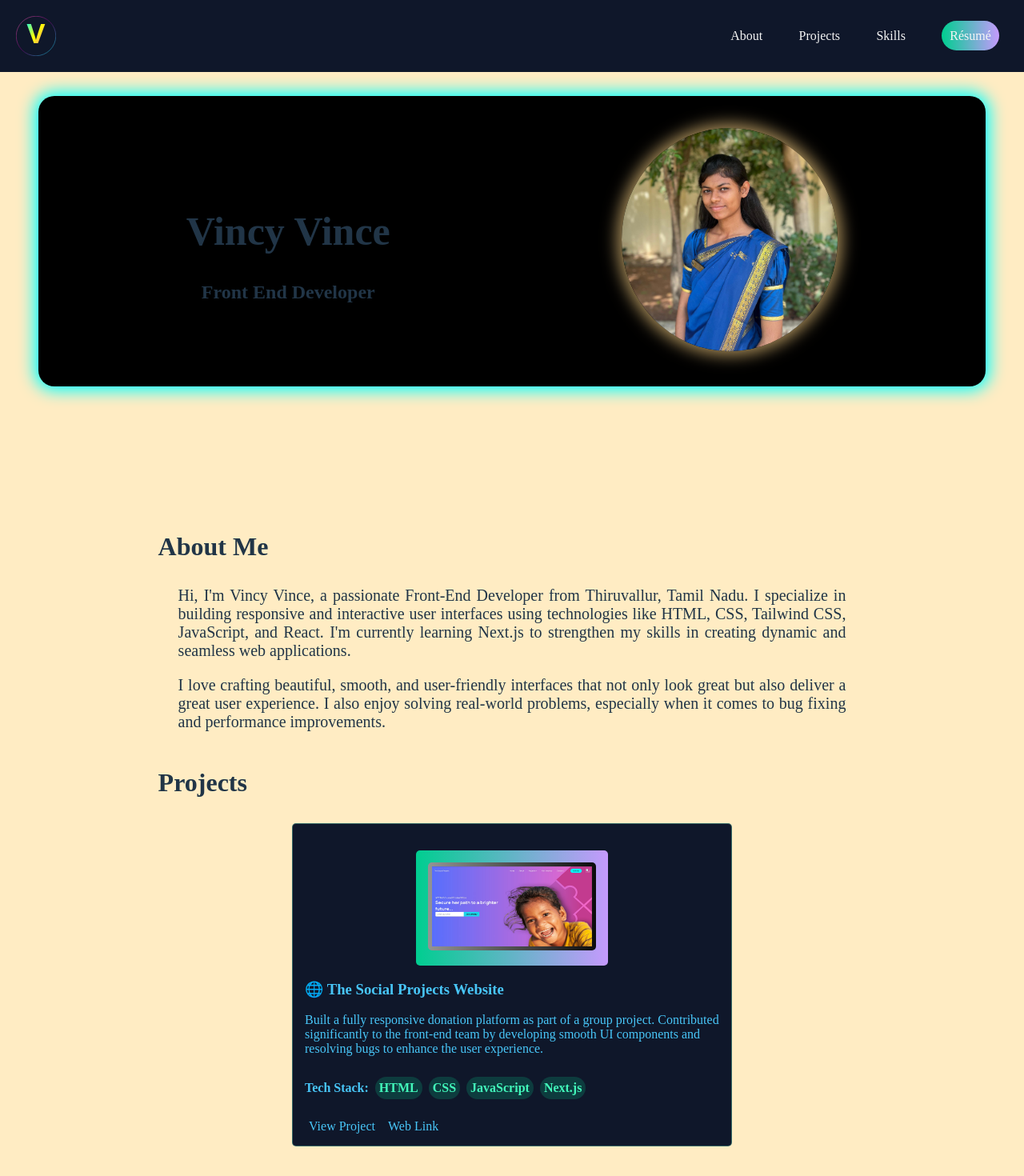
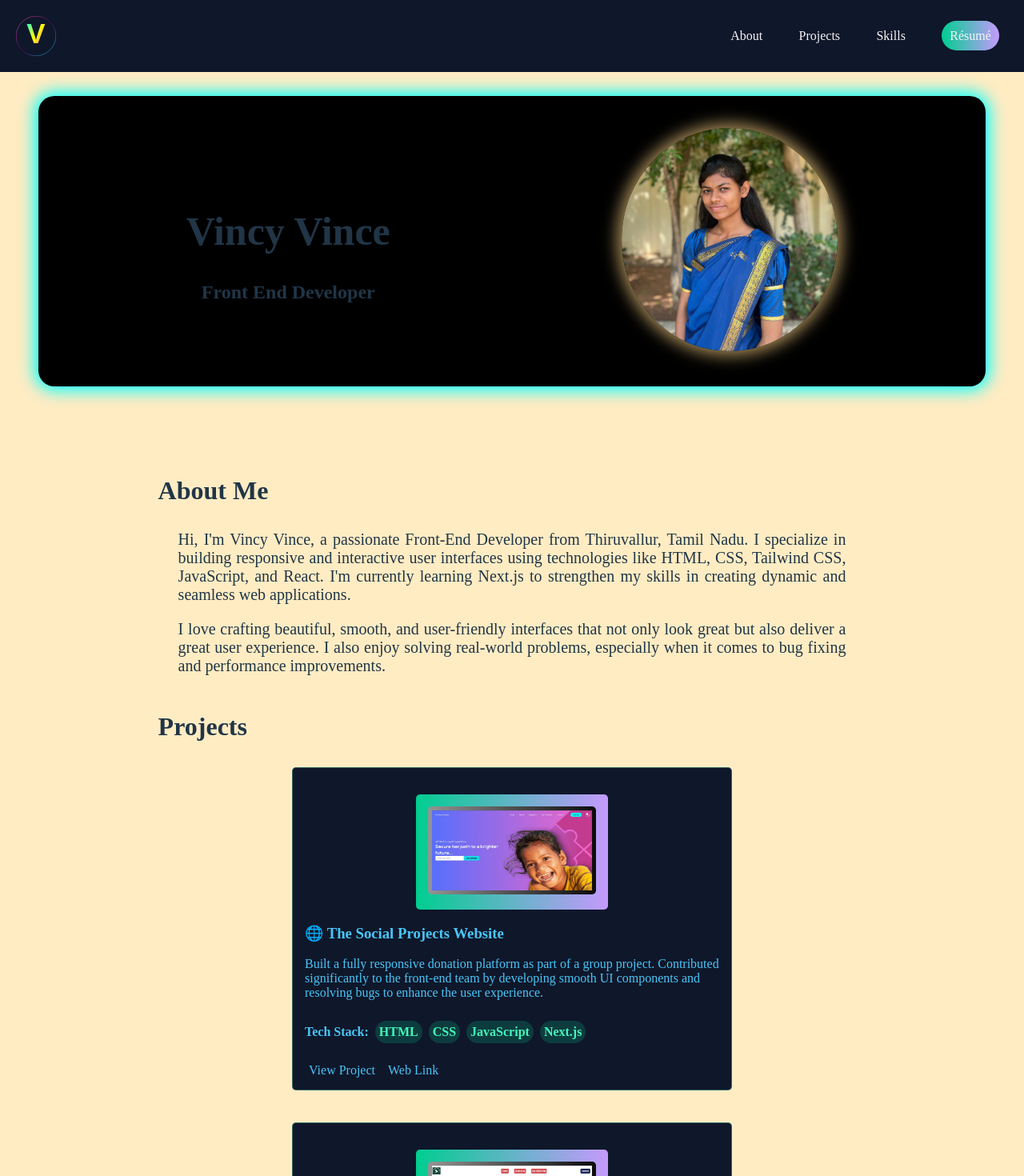
Before and after one commit to vincy-vince/my_portfolio, a React (Vite) app in the folder client/: page / in a window 1280 px wide. Shown: the top 1470 px of the page at 80% size. Built offline with nearby package versions, Linux system fonts and the light colour scheme.

Commit message:
chore: fixed margin

```diff
--- a/client/src/components/about/about.css
+++ b/client/src/components/about/about.css
@@ -3,7 +3,7 @@
 }
 
 .about {
-  margin-top: 50px;
+  margin-top: 20px;
   margin-left: 20px;
   display: flex;
 }
--- a/client/src/components/education/education.css
+++ b/client/src/components/education/education.css
@@ -1,5 +1,6 @@
 .education_container {
   margin-left: 20px;
+  margin-bottom: 20px;
 }
 
 .education_container p {
@@ -14,5 +15,6 @@
     margin-left: auto;
     margin-right: auto;
     padding: 20px;
+    padding-bottom: 0px;
   }
 }
--- a/client/src/components/education/education.jsx
+++ b/client/src/components/education/education.jsx
@@ -2,14 +2,14 @@ import React from "react";
 import "../education/education.css";
 const Education = () => {
   return (
-    <div className="education_container" style={{ marginBottom: "50px" }}>
+    <div className="education_container">
       <h1>Education</h1>
       <p>
         I completed my B.Sc. in Mathematics from Madras Christian College,
-        Chennai in 2024, securing 70%. <br></br>Prior to that, I finished my Class XII in
-        2021 from Annai Violet Matriculation & Higher Secondary School, Chennai,
-        with a score of 83%. <br></br> I completed my SSLC from the same school in 2019,
-        achieving 77%.
+        Chennai in 2024, securing 70%. <br></br>Prior to that, I finished my
+        Class XII in 2021 from Annai Violet Matriculation & Higher Secondary
+        School, Chennai, with a score of 83%. <br></br> I completed my SSLC from
+        the same school in 2019, achieving 77%.
       </p>
     </div>
   );
--- a/client/src/components/hero/hero.css
+++ b/client/src/components/hero/hero.css
@@ -4,7 +4,7 @@
   flex-direction: row;
   width: auto;
   height: max-content;
-  margin: 70px 40px;
+  margin: 30px 40px;
   margin-top: 120px;
   justify-content: space-around;
   padding: 40px;
```
